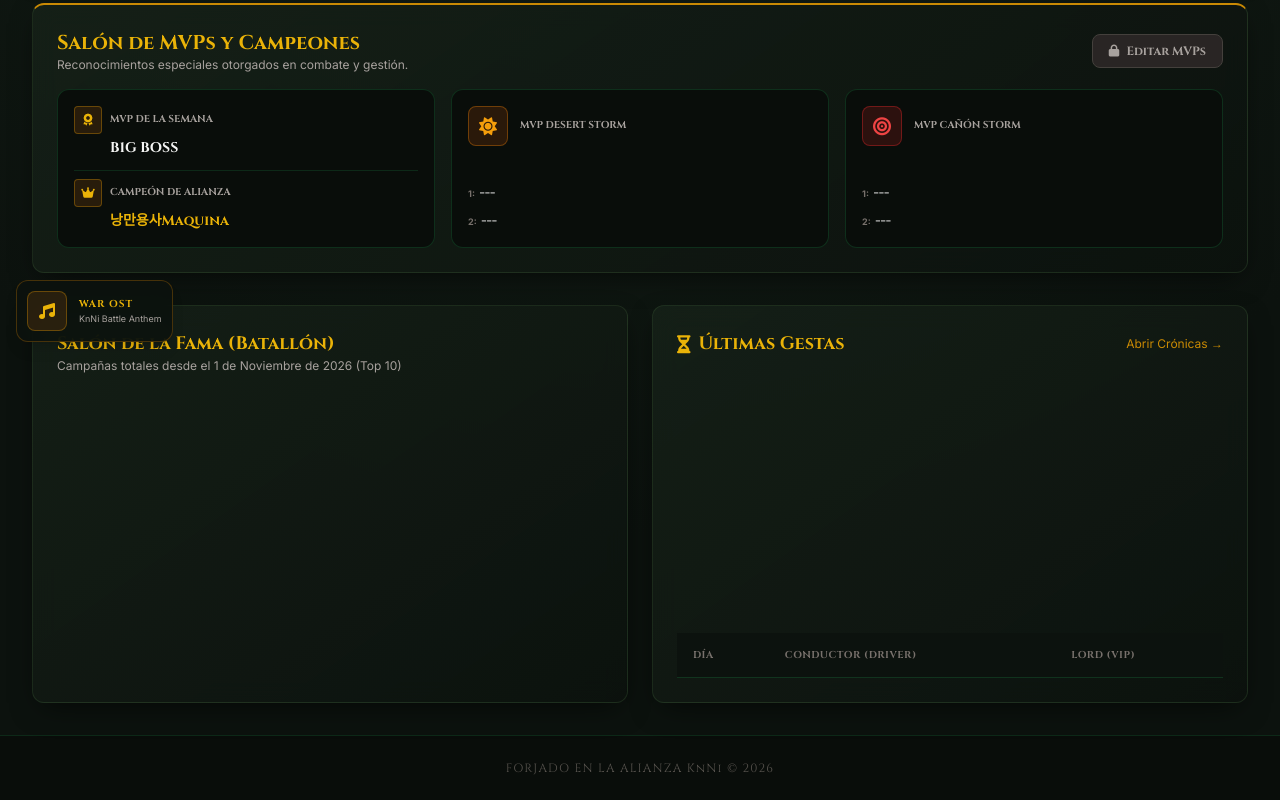
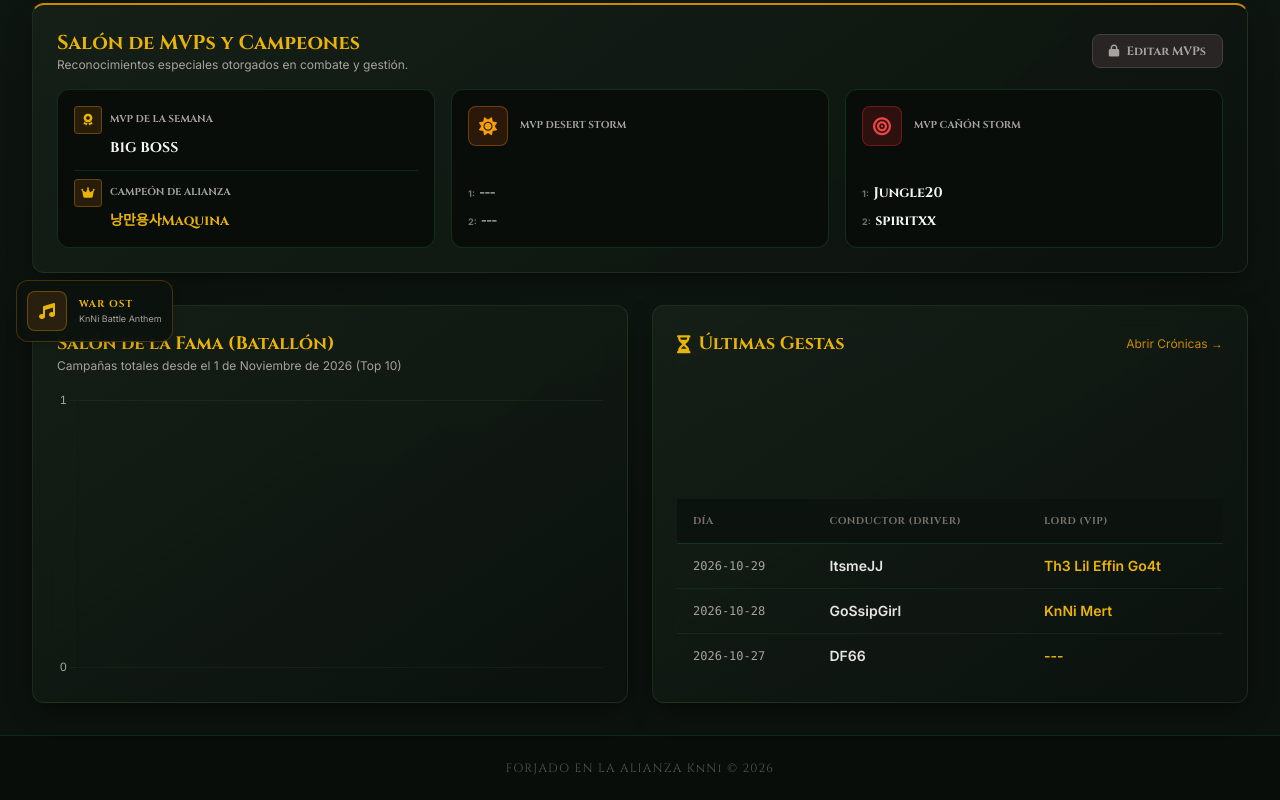
Before and after one commit to martinfleon89/Knni-sorteo, a plain HTML site: page index.html in a window 1280 px wide. Shown: the part 442-1242 px from the top of the page. Drawn offline with nearby package versions, Linux system fonts and the light colour scheme; no server answers.

Commit message:
Actualizar index.html

```diff
--- a/index.html
+++ b/index.html
@@ -391,6 +391,7 @@
         </div>
     </main>
 
+    <!-- REPRODUCTOR DE MÚSICA DE GUERRA (OST) -->
     <div class="fixed bottom-4 left-4 z-40 bg-[#0c120e]/90 border border-yellow-700/40 rounded-xl p-2.5 flex items-center space-x-3 shadow-lg backdrop-blur-md">
         <button onclick="toggleMusic()" id="music-btn" class="w-10 h-10 rounded-lg bg-yellow-900/30 border border-yellow-600/40 flex items-center justify-center text-yellow-500 hover:bg-yellow-800/40 transition-colors">
             <i class="fa-solid fa-music" id="music-icon"></i>
@@ -408,8 +409,7 @@
         <p data-i18n="footer">FORJADO EN LA ALIANZA KnNi &copy; 2026</p>
     </footer>
 
-    <!-- MODALES OMITIDOS PARA AHORRAR ESPACIO VISUAL, PERO ESTÁN INCLUIDOS EN EL CÓDIGO (SON LOS MISMOS) -->
-
+    <!-- MODALES -->
     <div id="admin-modal" class="hidden fixed inset-0 z-[110] bg-black/80 backdrop-blur-sm flex items-center justify-center p-4">
         <div class="bg-[#0c120e] border border-yellow-700/50 rounded-xl p-6 w-full max-w-sm shadow-[0_0_30px_rgba(202,138,4,0.15)] text-center">
             <h3 class="text-xl font-cinzel text-yellow-500 mb-2">Acceso de Administrador</h3>
@@ -520,10 +520,9 @@
         </div>
     </div>
 
-    <!-- EL CAMBIO VITAL ESTÁ AQUÍ EN EL SCRIPT: LAS FUNCIONES DE FETCH A LA NUBE -->
     <script>
-        const BIN_URL = 'https://api.jsonbin.io/v3/b/6ae3e464ffd5d16053973fbc';
-        const MASTER_KEY = '$2a$10$a5VyH.YAeeP8djArd4kpV.tXeHFKEJ2hbZlitrM/.g8edAv3Wlgn2';
+        const BIN_URL = 'https://api.jsonbin.io/v3/b/6ae46b59ac6210605a5e6c27';
+        const MASTER_KEY = '$2a$10$f1Gcp8STx7CBF9TOWIsWveT/ykIgJWOkoIZ0Ke9QJHhYk347U4GRq';
         const ADMIN_PASSWORD = 'knni485';
 
         let isAdmin = false;
@@ -689,21 +688,36 @@
         let currentLang = 'es';
         const t = (key) => i18n[currentLang][key] || key;
 
-        let historyData = [];
+        // AQUÍ ESTÁN LOS DATOS PRECARGADOS DIRECTAMENTE EN EL CÓDIGO
+        let historyData = [
+            { "Date": "2026-10-27", "Driver": "DF66", "VIP": "---" },
+            { "Date": "2026-10-28", "Driver": "GoSsipGirl", "VIP": "KnNi Mert" },
+            { "Date": "2026-10-29", "Driver": "ItsmeJJ", "VIP": "Th3 Lil Effin Go4t" }
+        ];
         let allianceNames = [];
-        let currentMvps = { week: "B1G BOSS", champion: "낭만용사Maquina", desert1: "---", desert2: "---", canon1: "---", canon2: "---" };
+        let currentMvps = {
+            week: "B1G BOSS",
+            champion: "낭만용사Maquina",
+            desert1: "---",
+            desert2: "---",
+            canon1: "Jungle20",
+            canon2: "spiritxx"
+        };
         let discordLink = "https://discord.gg/knni-alianza";
         let customQrData = "";
         let targetTrainTime = "2026-11-01T00:00:00.000Z";
         let isTrainUnassigned = false;
 
-        // VERSIÓN BLINDADA DE LA FUNCIÓN DE CARGA
         function loadFromCloud() {
+            initDashboard(); // Carga los datos por defecto primero para que no haya demoras visuales
+            renderHistory();
+            renderAllianceTable();
+
             fetch(BIN_URL, {
                 method: 'GET',
                 headers: {
                     'X-Master-Key': MASTER_KEY,
-                    'Cache-Control': 'no-cache' // Fuerza al navegador a no usar caché vieja
+                    'Cache-Control': 'no-cache'
                 }
             })
             .then(res => {
@@ -713,8 +727,8 @@
             .then(data => {
                 const record = data.record || data;
                 if (record) {
-                    if (record.history) historyData = record.history;
-                    if (record.alliance) allianceNames = record.alliance;
+                    if (record.history && record.history.length > 0) historyData = record.history;
+                    if (record.alliance && record.alliance.length > 0) allianceNames = record.alliance;
                     if (record.mvps) currentMvps = record.mvps;
                     if (record.discord) discordLink = record.discord;
                     if (record.qr) customQrData = record.qr;
@@ -728,11 +742,9 @@
             })
             .catch(err => {
                 console.error("Error al cargar de JSONBin:", err);
-                alert("Hubo un error cargando los datos de la nube. Asegúrate de tener conexión.");
             });
         }
 
-        // VERSIÓN BLINDADA DE LA FUNCIÓN DE GUARDADO
         function saveToCloud() {
             const payload = {
                 history: historyData,
@@ -749,7 +761,7 @@
                 headers: {
                     'Content-Type': 'application/json',
                     'X-Master-Key': MASTER_KEY,
-                    'X-Bin-Versioning': 'false' // ¡CRÍTICO! Evita que el archivo genere un límite y se bloquee.
+                    'X-Bin-Versioning': 'false'
                 },
                 body: JSON.stringify(payload)
             })
```
